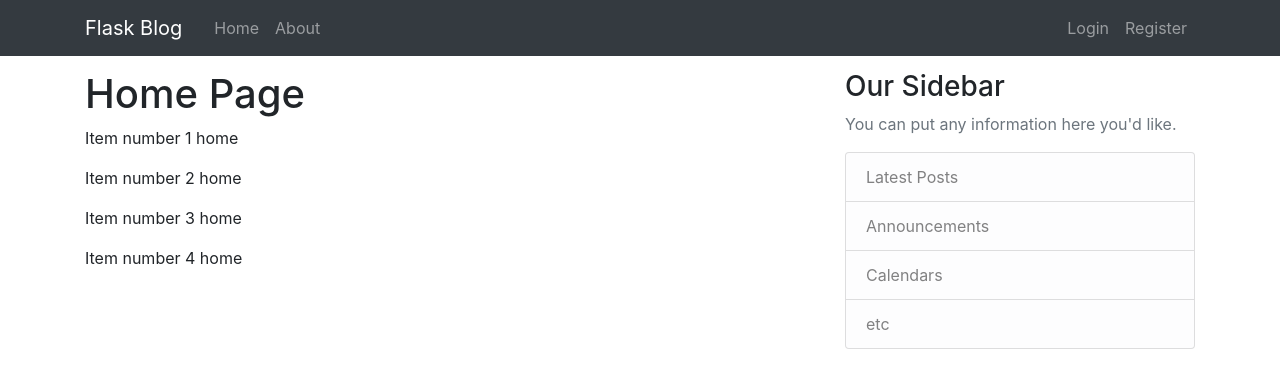
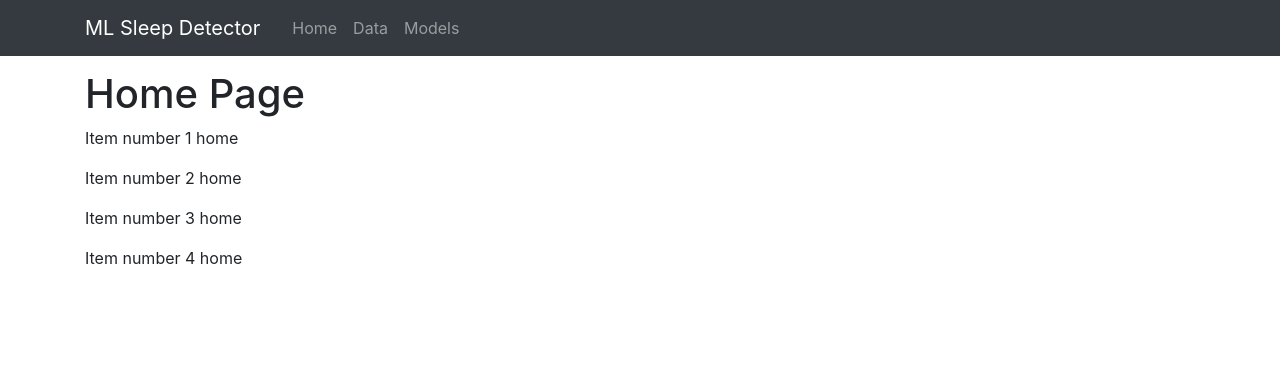
Before and after one commit to g-parki/Sleep-Schedule, a Flask app: page / in a window 1280 px wide. Shown: the top 388 px of the page. Run offline with Flask 2, Linux system fonts and the light colour scheme; some libraries are stand-ins or nearby versions.

```diff
--- a/templates/layout.html
+++ b/templates/layout.html
@@ -7,6 +7,7 @@
 
     <!-- Bootstrap CSS -->
     <link rel="stylesheet" href="https://stackpath.bootstrapcdn.com/bootstrap/4.3.1/css/bootstrap.min.css" integrity="sha384-ggOyR0iXCbMQv3Xipma34MD+dH/1fQ784/j6cY/iJTQUOhcWr7x9JvoRxT2MZw1T" crossorigin="anonymous">
+    {% block styles %}{% endblock styles %}
 
     {% if title %}
         <title>{{title}}</title>
@@ -20,19 +21,18 @@
     <header class="site-header">
         <nav class="navbar navbar-expand-lg navbar-dark bg-dark fixed-top">
         <div class="container">
-            <a class="navbar-brand mr-4" href="/">Flask Blog</a>
+            <a class="navbar-brand mr-4" href="/">ML Sleep Detector</a>
             <button class="navbar-toggler" type="button" data-toggle="collapse" data-target="#navbarToggle" aria-controls="navbarToggle" aria-expanded="false" aria-label="Toggle navigation">
             <span class="navbar-toggler-icon"></span>
             </button>
             <div class="collapse navbar-collapse" id="navbarToggle">
             <div class="navbar-nav mr-auto">
                 <a class="nav-item nav-link" href="/">Home</a>
-                <a class="nav-item nav-link" href="/about">About</a>
+                <a class="nav-item nav-link" href="/data">Data</a>
+                <a class="nav-item nav-link" href="/models">Models</a>
             </div>
             <!-- Navbar Right Side -->
             <div class="navbar-nav">
-                <a class="nav-item nav-link" href="/login">Login</a>
-                <a class="nav-item nav-link" href="/register">Register</a>
             </div>
             </div>
         </div>
@@ -42,22 +42,10 @@
 
     <main role="main" class="container">
     <div class="row">
-        <div class="col-md-8">
+        <div class="col-md-12">
         {% block content %}{% endblock %}
         </div>
-        <div class="col-md-4">
-        <div class="content-section">
-            <h3>Our Sidebar</h3>
-            <p class='text-muted'>You can put any information here you'd like.
-            <ul class="list-group">
-                <li class="list-group-item list-group-item-light">Latest Posts</li>
-                <li class="list-group-item list-group-item-light">Announcements</li>
-                <li class="list-group-item list-group-item-light">Calendars</li>
-                <li class="list-group-item list-group-item-light">etc</li>
-            </ul>
-            </p>
-        </div>
-        </div>
+
     </div>
     </main>
     <!-- Optional JavaScript -->
@@ -65,5 +53,6 @@
     <script src="https://code.jquery.com/jquery-3.3.1.slim.min.js" integrity="sha384-q8i/X+965DzO0rT7abK41JStQIAqVgRVzpbzo5smXKp4YfRvH+8abtTE1Pi6jizo" crossorigin="anonymous"></script>
     <script src="https://cdnjs.cloudflare.com/ajax/libs/popper.js/1.14.7/umd/popper.min.js" integrity="sha384-UO2eT0CpHqdSJQ6hJty5KVphtPhzWj9WO1clHTMGa3JDZwrnQq4sF86dIHNDz0W1" crossorigin="anonymous"></script>
     <script src="https://stackpath.bootstrapcdn.com/bootstrap/4.3.1/js/bootstrap.min.js" integrity="sha384-JjSmVgyd0p3pXB1rRibZUAYoIIy6OrQ6VrjIEaFf/nJGzIxFDsf4x0xIM+B07jRM" crossorigin="anonymous"></script>
-  </body>
+    {% block scripts%}{% endblock scripts%}
+</body>
 </html>
```
